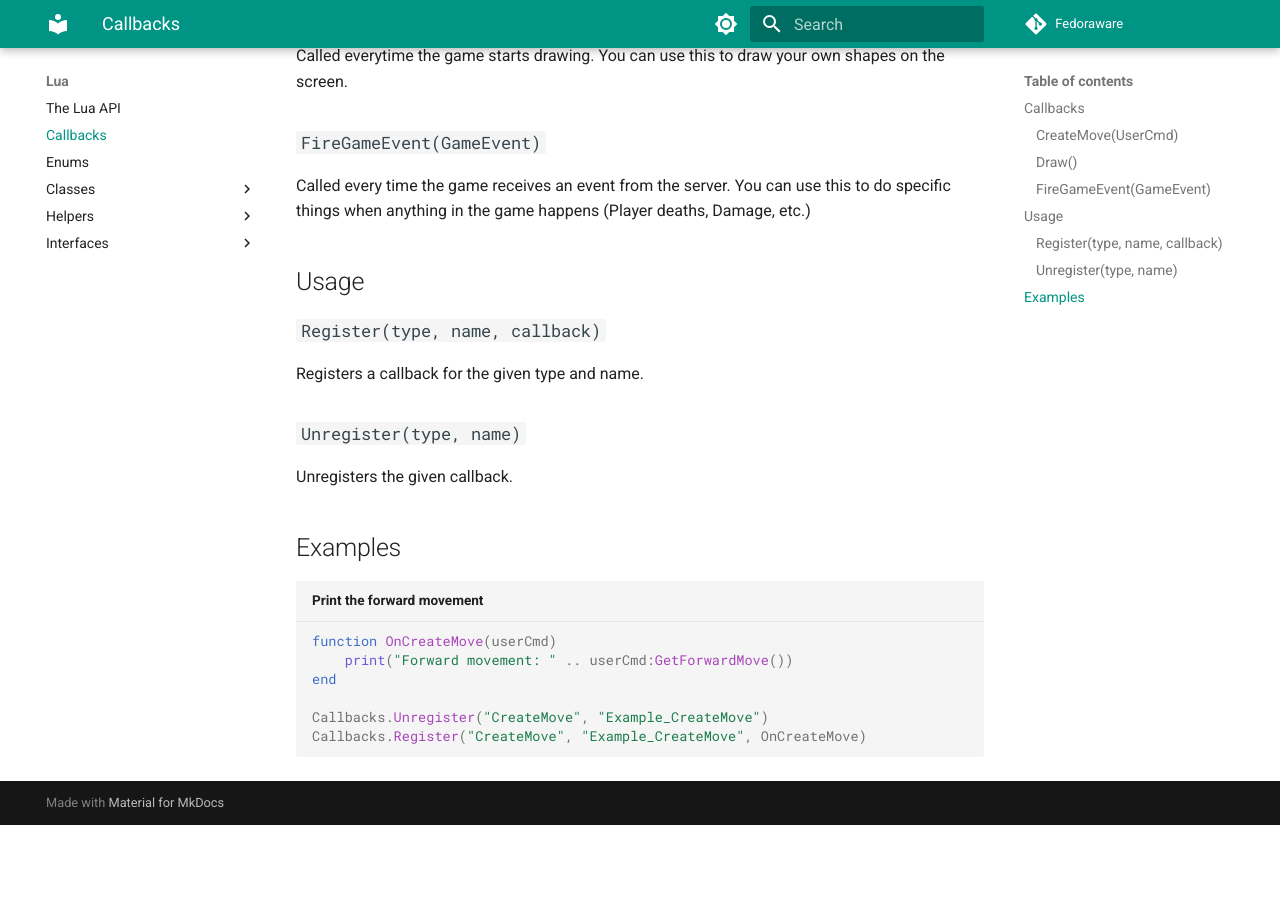
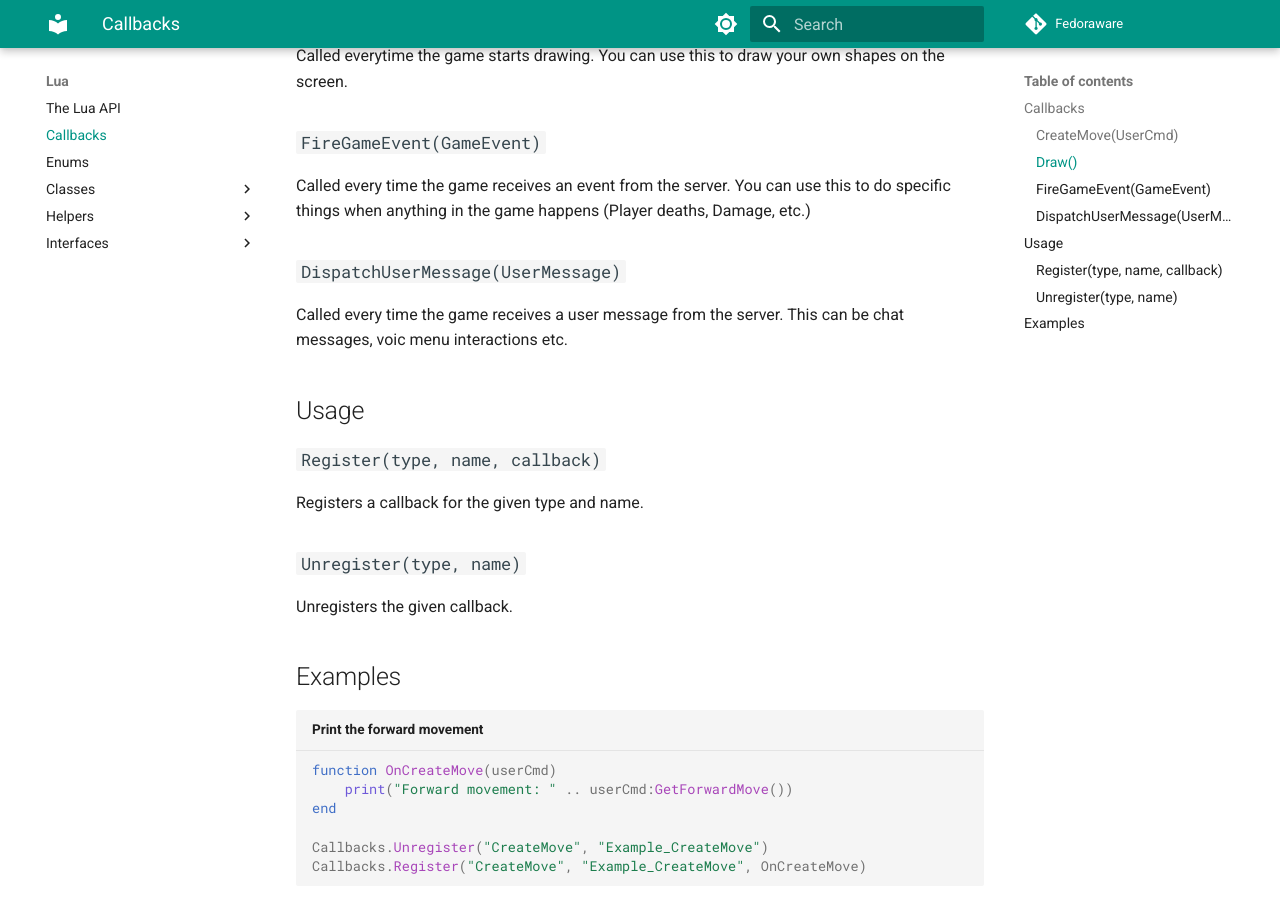
Before and after one commit to imgladnotu/Docs-Edit, an MkDocs documentation site: the page built from docs/Lua/callbacks.md, in a window 1280 px wide and 900 px high, scrolled down 476 px. Built offline with MkDocs 1.6.1 and Material for MkDocs 9.7.7, drawn with Linux system fonts in a browser that asks for light colours; comment, search, counter and statistics services are not loaded; before the commit the page ends 1301 px from its top, so only the background shows below that.

Commit message:
Added UserMessage class/callback

```diff
--- a/docs/Lua/callbacks.md
+++ b/docs/Lua/callbacks.md
@@ -19,6 +19,11 @@ You can use this to draw your own shapes on the screen.
 Called every time the game receives an event from the server.
 You can use this to do specific things when anything in the game happens (Player deaths, Damage, etc.)
 
+### `DispatchUserMessage(UserMessage)`
+
+Called every time the game receives a user message from the server.
+This can be chat messages, voic menu interactions etc.
+
 ## Usage
 
 ### `Register(type, name, callback)`
```
Also changed, not shown: docs/Lua/Classes/user-message.md (added, +37 -0 lines), docs/Lua/Interfaces/draw.md (+1 -1 lines), docs/Lua/Interfaces/engine.md (+1 -1 lines).
